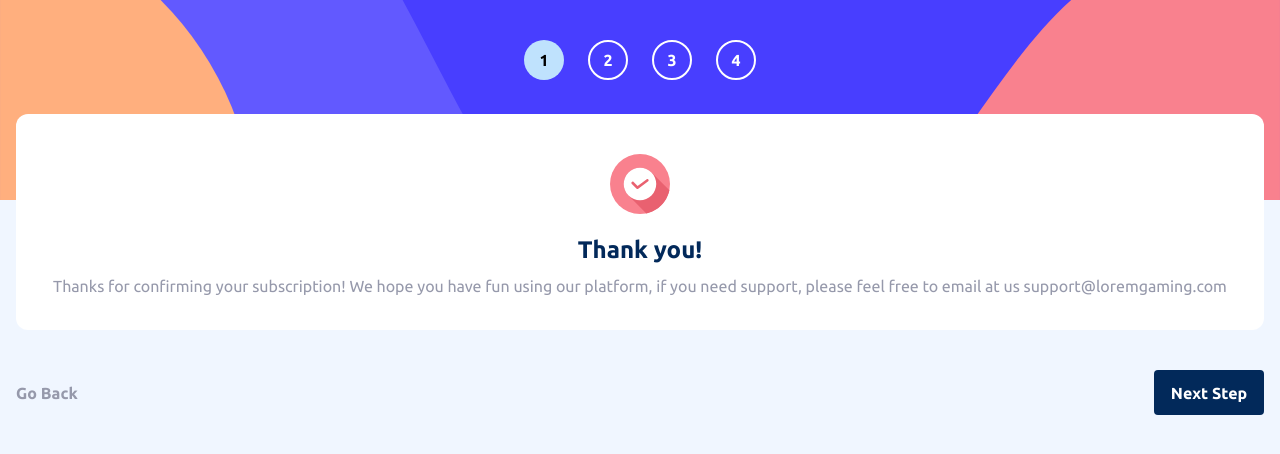
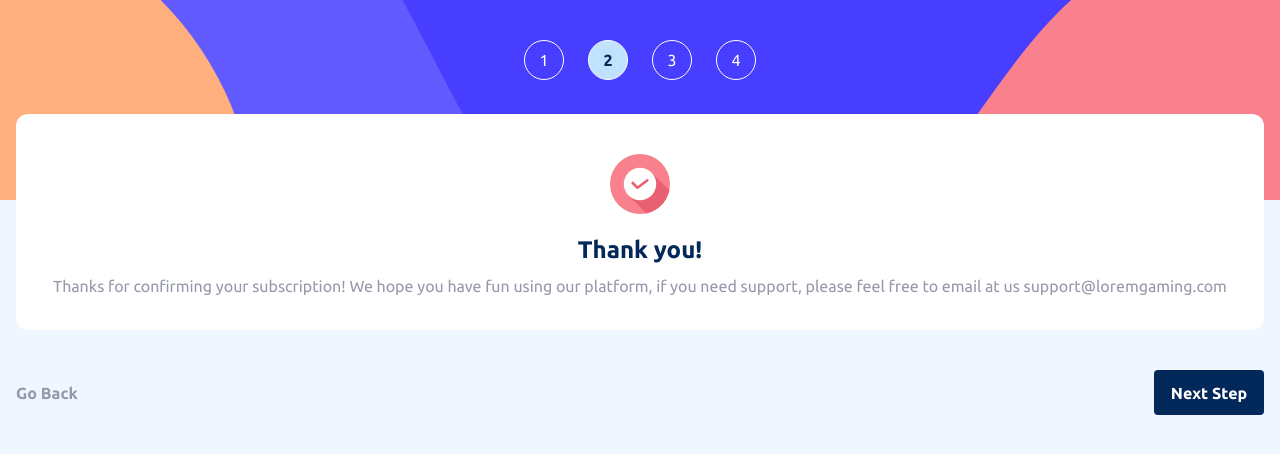
Before and after one commit to FesoQue/Advance-Multi-Step-Form, a Next.js app: page / in a window 1280 px wide. Shown: the top 454 px of the page. Built offline with nearby package versions, Linux system fonts and the light colour scheme.

Commit message:
feat: handler on nav buttons

```diff
--- a/components/Nav.tsx
+++ b/components/Nav.tsx
@@ -1,29 +1,31 @@
 "use client";
+import { useMultistepForm } from "../hooks/useMultistepForm";
 
 const Nav = () => {
+  const { isLastStep, gotoForm, currentStepIndex } = useMultistepForm(5);
+  console.log(currentStepIndex);
+
   return (
     <header className="min-h-[200px] bg-bg-mobile bg-cover bg-center">
       <div className="flex justify-center space-x-6 pt-10">
-        <div>
-          <button className=" grid h-[40px] w-[40px] place-items-center rounded-full bg-light-blue font-semibold ">
-            1
-          </button>
-        </div>
-        <div>
-          <button className=" grid h-[40px] w-[40px] place-items-center rounded-full border-2 border-white font-semibold text-white ">
-            2
-          </button>
-        </div>
-        <div>
-          <button className=" grid h-[40px] w-[40px] place-items-center rounded-full border-2 border-white font-semibold text-white ">
-            3
-          </button>
-        </div>
-        <div>
-          <button className=" grid h-[40px] w-[40px] place-items-center rounded-full border-2 border-white font-semibold text-white ">
-            4
-          </button>
-        </div>
+        {/* <div> */}
+        {[1, 2, 3, 4].map((btn, i) => {
+          let position;
+          if (i === currentStepIndex) {
+            position = "active";
+          }
+
+          return (
+            <button
+              className={`${position} grid h-[40px] w-[40px] place-items-center rounded-full border border-white text-white`}
+              key={btn}
+              onClick={() => gotoForm(i)}
+            >
+              {btn}
+            </button>
+          );
+        })}
+        {/* </div> */}
       </div>
     </header>
   );
--- a/hooks/useMultistepForm.tsx
+++ b/hooks/useMultistepForm.tsx
@@ -1,7 +1,7 @@
 import React, { useState } from "react";
 
 export const useMultistepForm = (step: number) => {
-  const [currentStepIndex, setCurrentStepIndex] = useState<number>(0);
+  const [currentStepIndex, setCurrentStepIndex] = useState<number>(1);
   const [isSuccess, setIsSuccess] = useState<boolean>(false);
 
   const nextStep = () => {
@@ -27,6 +27,7 @@ export const useMultistepForm = (step: number) => {
   const isLastStep = currentStepIndex === step - 1;
 
   return {
+    currentStepIndex,
     nextStep,
     previousStep,
     gotoForm,
--- a/src/app/globals.css
+++ b/src/app/globals.css
@@ -35,3 +35,8 @@ body {
   overflow-x: hidden;
   -webkit-tap-highlight-color: transparent;
 }
+.active {
+  background: hsl(206, 94%, 87%);
+  color: hsl(213, 96%, 18%);
+  font-weight: 600;
+}
--- a/src/app/page.tsx
+++ b/src/app/page.tsx
@@ -6,8 +6,18 @@ import BillingPlan from "../../components/BillingPlan";
 import Addons from "../../components/Addons";
 import Finish from "../../components/Finish";
 import Success from "../../components/Success";
+import { useMultistepForm } from "../../hooks/useMultistepForm";
 
 export default function Home() {
+  const {
+    nextStep,
+    isLastStep,
+    gotoForm,
+    isFirstStep,
+    isSuccess,
+    currentStepIndex,
+  } = useMultistepForm(5);
+
   return (
     <main className="min-h-screen bg-magnolia">
       <Nav />
```
